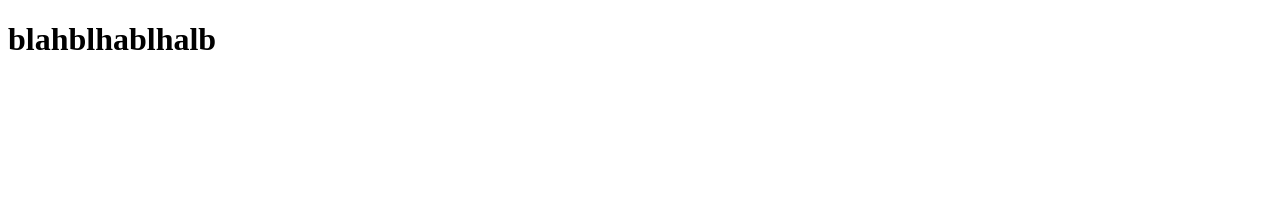
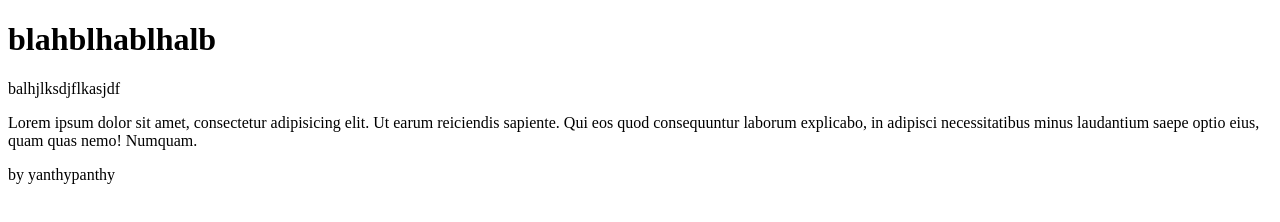
Before and after one commit to alexanderyanthar/git-branching, a plain HTML site: page index.html in a window 1280 px wide. Drawn offline with Linux system fonts and the light colour scheme.

Commit message:
added feature to branch

```diff
--- a/index.html
+++ b/index.html
@@ -7,6 +7,19 @@
   <title>Git branching lesson on test</title>
 </head>
 <body>
-  <h1>blahblhablhalb</h1>
+  <header>
+    <h1>blahblhablhalb</h1>
+    <div>
+      <p>balhjlksdjflkasjdf</p>
+    </div>
+  </header>
+
+  <main>
+    <p>Lorem ipsum dolor sit amet, consectetur adipisicing elit. Ut earum reiciendis sapiente. Qui eos quod consequuntur laborum explicabo, in adipisci necessitatibus minus laudantium saepe optio eius, quam quas nemo! Numquam.</p>
+  </main>
+
+  <footer>
+    <p>by yanthypanthy</p>
+  </footer>
 </body>
 </html>
```
